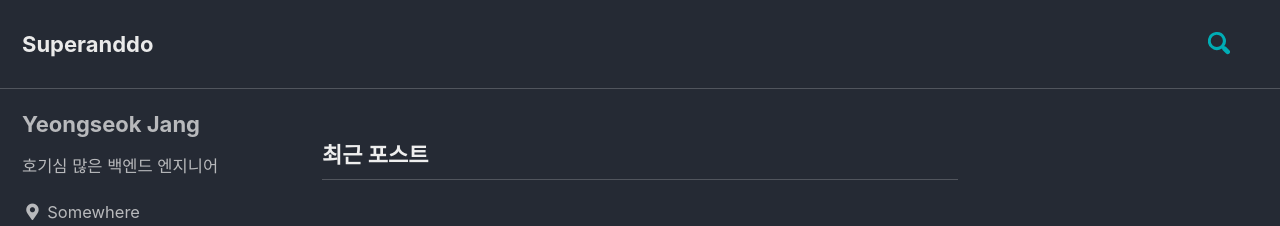
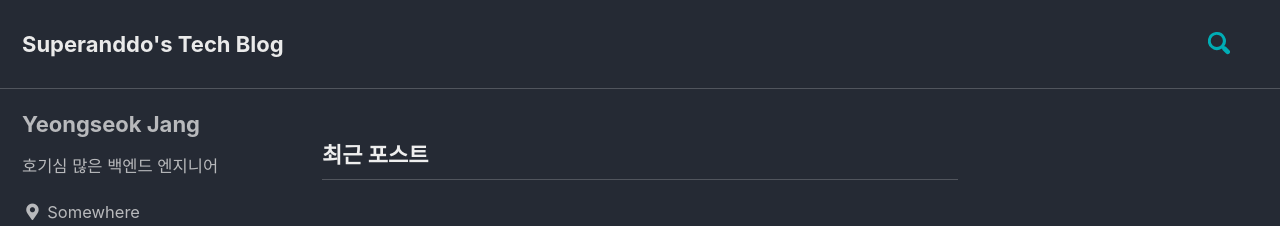
Before and after one commit to ddangdol/ddangdol.github.io, a Jekyll site: the page built from index.html, in a window 1280 px wide. Shown: the top 226 px of the page. Built offline with Jekyll 4.4.1, drawn with Linux system fonts in a browser that asks for light colours; cached includes are drawn as plain includes; the list of posts is cut into pages by our own code; comment, search, counter and statistics services are not loaded.

Commit message:
title 변경

```diff
--- a/_config.yml
+++ b/_config.yml
@@ -16,7 +16,7 @@
 
 # Site Settings
 locale                   : "ko-KR"
-title                    : "Superanddo"
+title                    : "Superanddo's Tech Blog"
 title_separator          : "-"
 subtitle                 : # site tagline that appears below site title in masthead
 name                     : "Yeongseok Jang"
```
